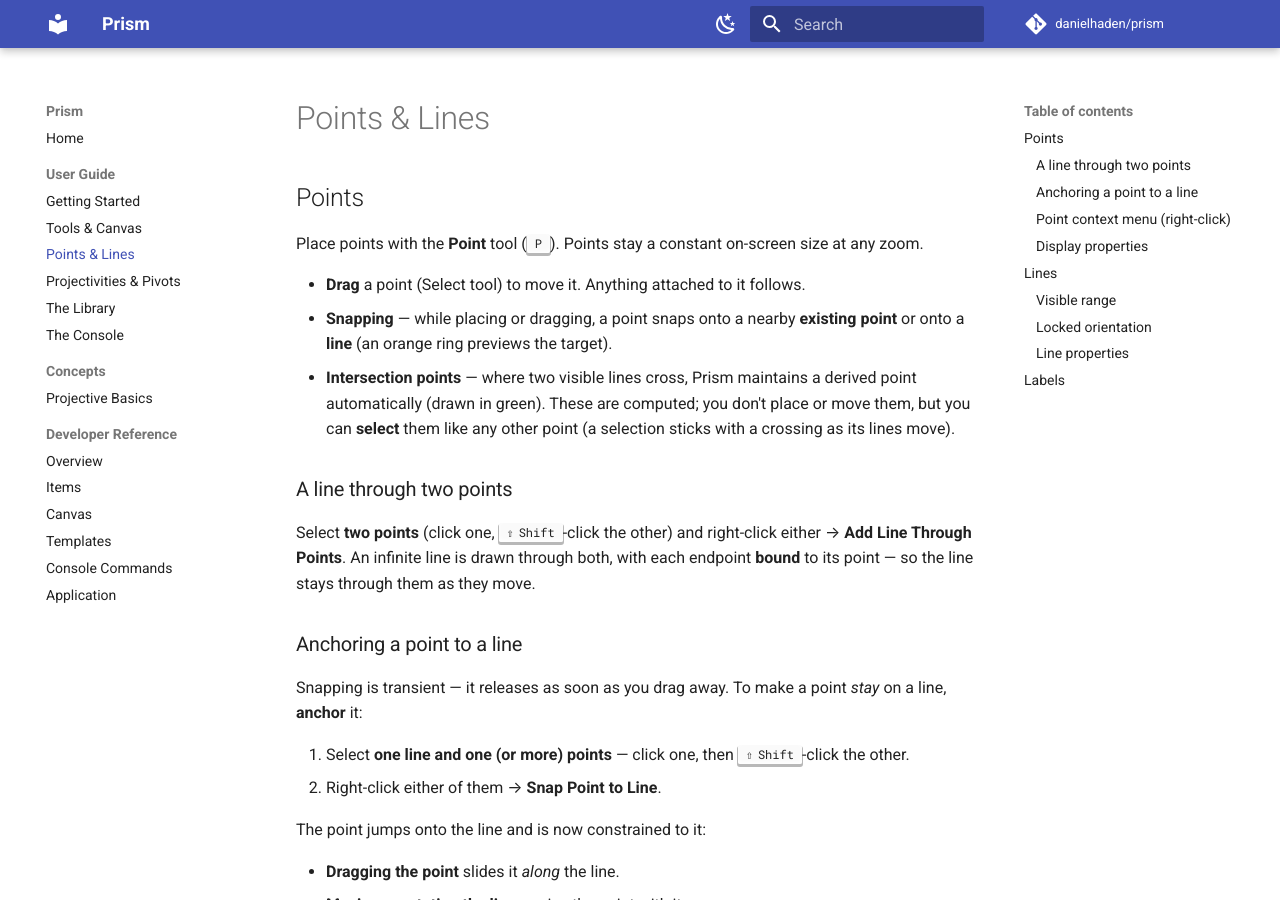
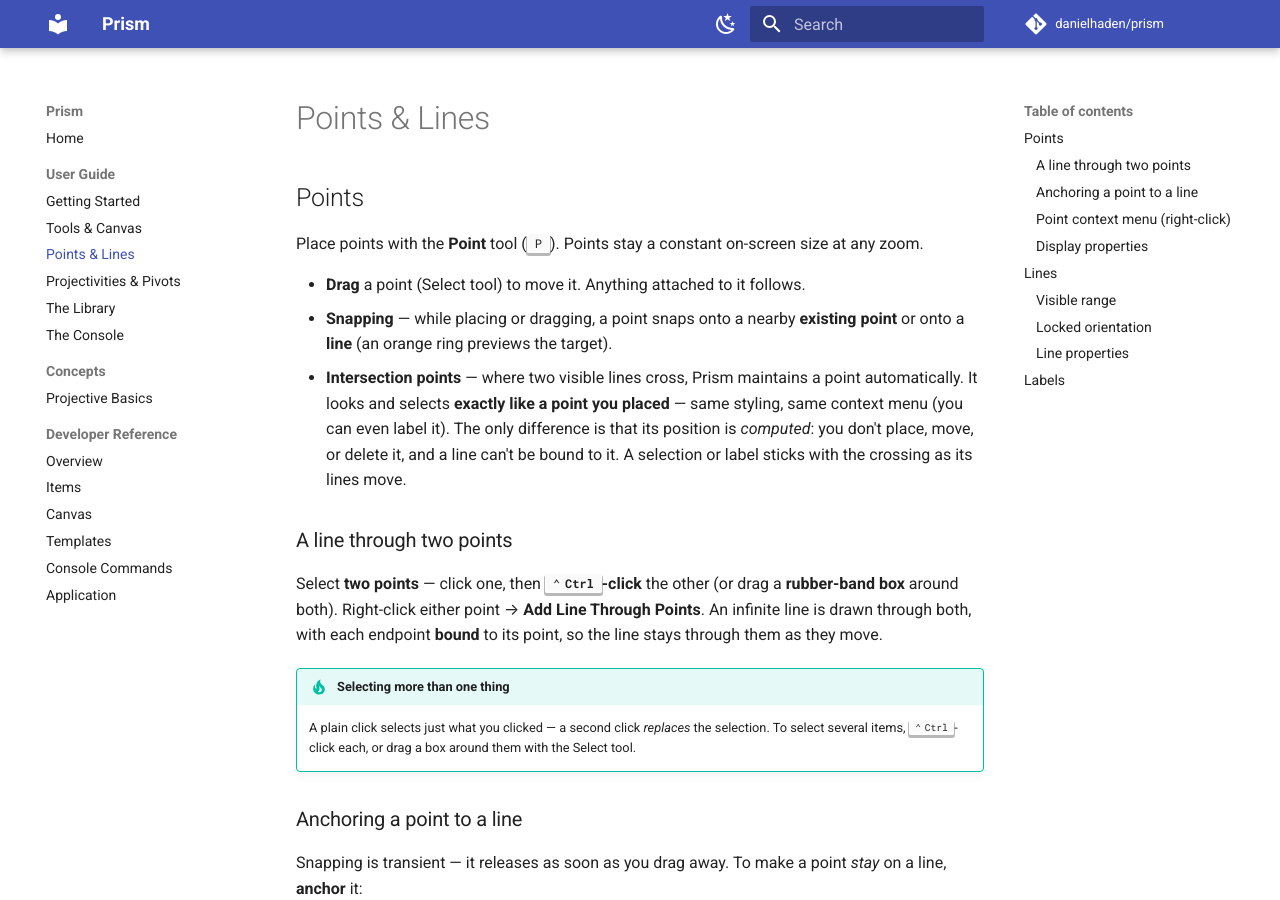
Before and after one commit to danielhaden/prism, an MkDocs documentation site: the page built from docs/guide/points-and-lines.md, in a window 1280 px wide and 900 px high. Built offline with MkDocs 1.6.1 and Material for MkDocs 9.7.7, drawn with Linux system fonts in a browser that asks for light colours; comment, search, counter and statistics services are not loaded.

Commit message:
Intersection points look/act like placed points; keep right-click selection
Styling parity: intersection points drop their distinct color/size/glow and
inherit the default point styling, so they are visually indistinguishable from
placed points. They share the full point context menu too (display properties,
labels), minus operations that can't apply to a computed point (pinning is
hidden for derived points; add-line/anchor already excluded them).

Also make right-click never change the selection: a right-button press is
swallowed at the scene, so a two-point selection no longer collapses to the
clicked point before the context menu builds (this is what hid "Add Line
Through Points"). The command works; two points must be selected together via
Ctrl-click or a rubber-band box, which the docs now spell out.

Co-Authored-By: Claude Opus 4.8 <noreply@anthropic.com>

```diff
--- a/docs/guide/points-and-lines.md
+++ b/docs/guide/points-and-lines.md
@@ -9,16 +9,23 @@ size at any zoom.
 - **Snapping** — while placing or dragging, a point snaps onto a nearby
   **existing point** or onto a **line** (an orange ring previews the target).
 - **Intersection points** — where two visible lines cross, Prism maintains a
-  derived point automatically (drawn in green). These are computed; you don't
-  place or move them, but you can **select** them like any other point (a
-  selection sticks with a crossing as its lines move).
+  point automatically. It looks and selects **exactly like a point you placed**
+  — same styling, same context menu (you can even label it). The only
+  difference is that its position is *computed*: you don't place, move, or
+  delete it, and a line can't be bound to it. A selection or label sticks with
+  the crossing as its lines move.
 
 ### A line through two points
 
-Select **two points** (click one, ++shift++-click the other) and right-click
-either → **Add Line Through Points**. An infinite line is drawn through both,
-with each endpoint **bound** to its point — so the line stays through them as
-they move.
+Select **two points** — click one, then **++ctrl++-click** the other (or drag a
+**rubber-band box** around both). Right-click either point →
+**Add Line Through Points**. An infinite line is drawn through both, with each
+endpoint **bound** to its point, so the line stays through them as they move.
+
+!!! tip "Selecting more than one thing"
+    A plain click selects just what you clicked — a second click *replaces* the
+    selection. To select several items, ++ctrl++-click each, or drag a box
+    around them with the Select tool.
 
 ### Anchoring a point to a line
 
```
Also changed, not shown: 3 other files.
